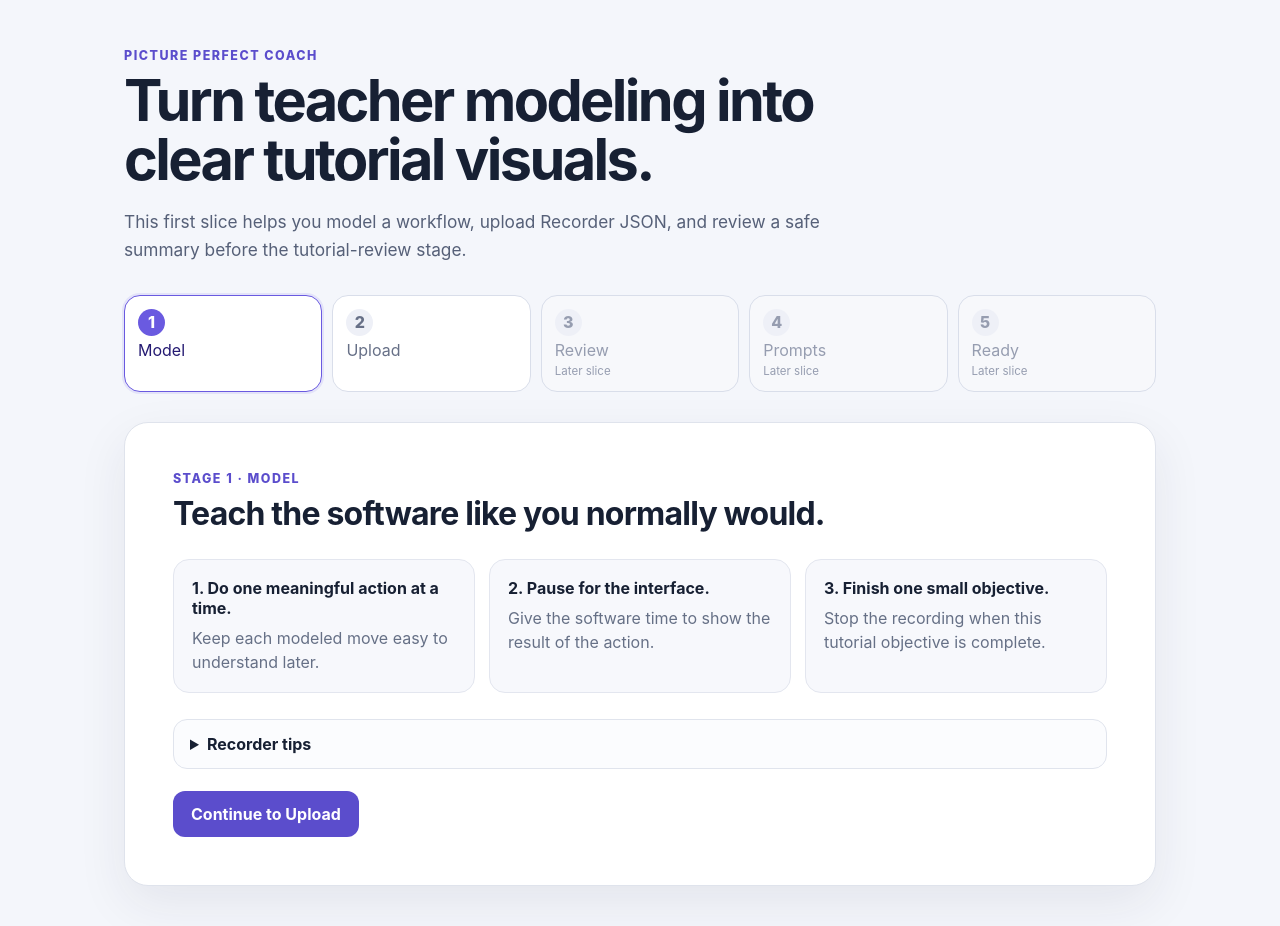
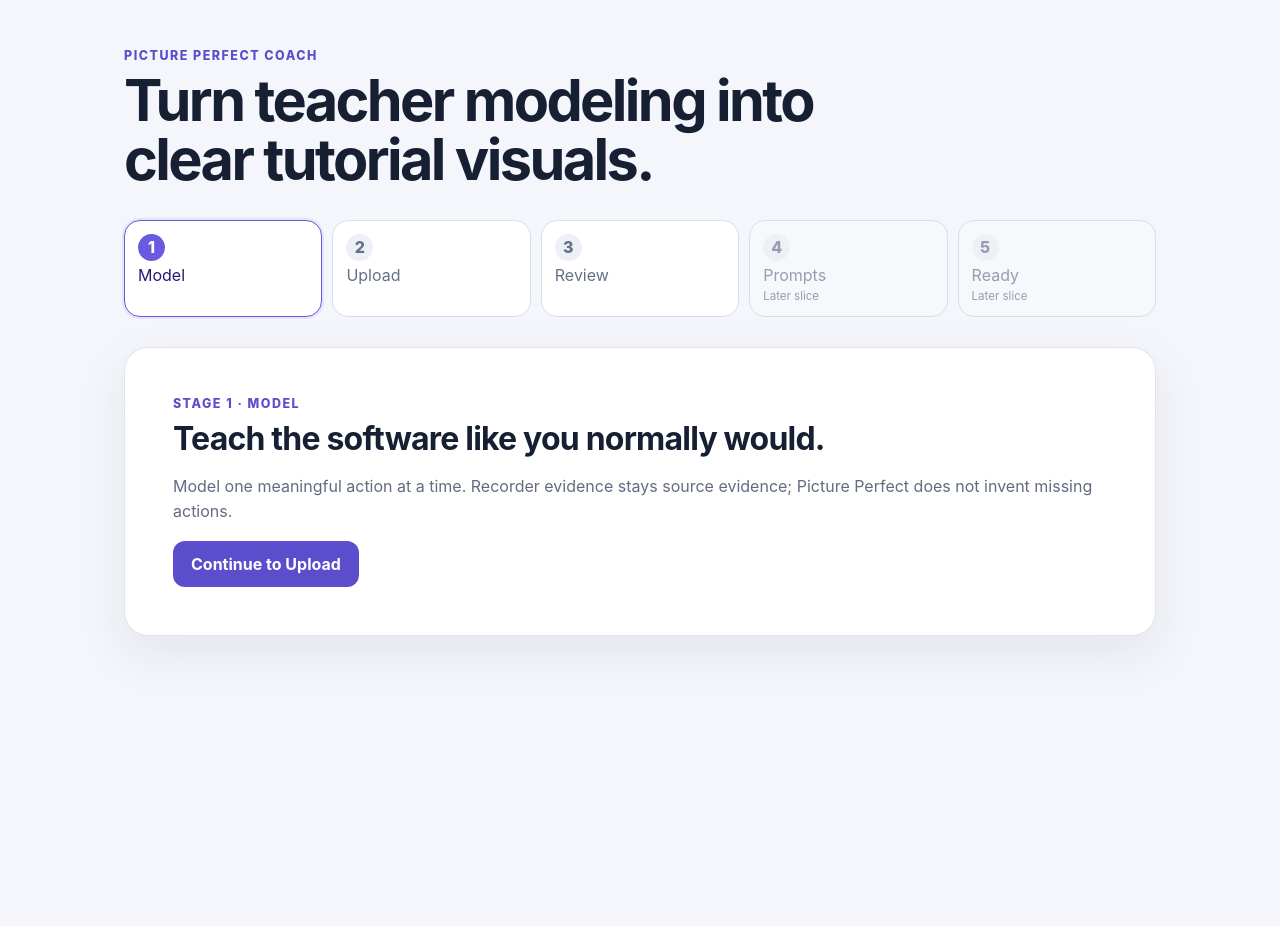
Before and after one commit to Blummer92/agent-os, a React (Vite) app in the folder 08_Tooling/instructional-materials-coach/picture-perfect-coach/: page / in a window 1280 px wide. Shown: the top 926 px of the page. After the commit the page ends 800 px from the top, so only its background shows below. Built offline with nearby package versions, Linux system fonts and the light colour scheme.

Commit message:
#1259 implement review and provenance UX

```diff
--- a/08_Tooling/instructional-materials-coach/picture-perfect-coach/src/App.tsx
+++ b/08_Tooling/instructional-materials-coach/picture-perfect-coach/src/App.tsx
@@ -1,240 +1,88 @@
 import { useRef, useState } from 'react';
 import { useMachine } from '@xstate/react';
 import { evidenceStatusLabel, validateUploadText } from './evidence';
-import type { SafeTechnicalDetails, UploadSummary } from './types';
+import { deriveReviewedTutorial, needsAttention } from './review';
+import type { ReviewChoice, ReviewDecision, SafeTechnicalDetails, UploadEvidenceProjection, UploadSummary } from './types';
 import { picturePerfectMachine } from './workflowMachine';
 
 const STAGES = ['Model', 'Upload', 'Review', 'Prompts', 'Ready'] as const;
-
-type UploadEvidence = {
-  summary: UploadSummary;
-  technical: SafeTechnicalDetails;
-};
+type UploadEvidence = { summary: UploadSummary; technical: SafeTechnicalDetails; evidence: UploadEvidenceProjection };
 
 function StageIndicator({ state }: { state: string }) {
-  const activeStage = state === 'model_guidance' ? 0 : 1;
-  return (
-    <nav className="stage-nav" aria-label="Picture Perfect stages">
-      <ol>
-        {STAGES.map((label, index) => {
-          const isImplemented = index < 2;
-          const isCurrent = index === activeStage;
-          return (
-            <li
-              key={label}
-              className={isCurrent ? 'stage current' : 'stage'}
-              aria-current={isCurrent ? 'step' : undefined}
-              aria-disabled={!isImplemented ? 'true' : undefined}
-            >
-              <span className="stage-number">{index + 1}</span>
-              <span>{label}</span>
-              {!isImplemented && <span className="stage-note">Later slice</span>}
-            </li>
-          );
-        })}
-      </ol>
-    </nav>
-  );
+  const activeStage = state === 'model_guidance' ? 0 : state.includes('upload') || state === 'awaiting_upload' ? 1 : 2;
+  return <nav className="stage-nav" aria-label="Picture Perfect stages"><ol>{STAGES.map((label, index) => {
+    const implemented = index < 3;
+    const current = index === activeStage;
+    return <li key={label} className={current ? 'stage current' : 'stage'} aria-current={current ? 'step' : undefined} aria-disabled={!implemented ? 'true' : undefined}>
+      <span className="stage-number">{index + 1}</span><span>{label}</span>{!implemented && <span className="stage-note">Later slice</span>}
+    </li>;
+  })}</ol></nav>;
 }
 
 function TechnicalDetails({ technical }: { technical: SafeTechnicalDetails }) {
-  return (
-    <details className="technical-details">
-      <summary>View technical details</summary>
-      <dl className="technical-grid">
-        <div>
-          <dt>Recording ID</dt>
-          <dd>{technical.recordingId}</dd>
-        </div>
-        <div>
-          <dt>Fingerprint</dt>
-          <dd className="mono">{technical.recordingSha256}</dd>
-        </div>
-        <div>
-          <dt>RJ3 conformance</dt>
-          <dd>{evidenceStatusLabel(technical.rj3State)}</dd>
-        </div>
-        <div>
-          <dt>RJ4 replay equivalence</dt>
-          <dd>{evidenceStatusLabel(technical.rj4State)}</dd>
-        </div>
-      </dl>
-      <div className="action-evidence">
-        <h3>Bounded action provenance</h3>
-        <ul>
-          {technical.actions.map((action) => (
-            <li key={action.semanticActionId}>
-              <span className="mono">{action.semanticActionId}</span>
-              {' · '}
-              {action.actionKind}
-              {' · source steps '}
-              {action.sourceIndexes.join(', ')}
-              {action.fragile ? ' · fragile evidence' : ''}
-              {action.recovery ? ' · recovery evidence' : ''}
-            </li>
-          ))}
-        </ul>
+  return <details className="technical-details"><summary>View technical details</summary><dl className="technical-grid">
+    <div><dt>Recording ID</dt><dd>{technical.recordingId}</dd></div><div><dt>Fingerprint</dt><dd className="mono">{technical.recordingSha256}</dd></div>
+    <div><dt>RJ3 conformance</dt><dd>{evidenceStatusLabel(technical.rj3State)}</dd></div><div><dt>RJ4 replay equivalence</dt><dd>{evidenceStatusLabel(technical.rj4State)}</dd></div>
+  </dl></details>;
+}
+
+function ReviewWorkspace({ evidence, decisions, decide, approve }: {
+  evidence: UploadEvidenceProjection; decisions: ReviewDecision[]; decide: (id: string, choice: ReviewChoice) => void; approve: () => void;
+}) {
+  const decisionMap = new Map(decisions.map((decision) => [decision.step_id, decision.choice]));
+  const attention = evidence.modeling_steps.filter(needsAttention).length;
+  const clear = evidence.modeling_steps.length - attention;
+  const result = deriveReviewedTutorial(evidence, decisions);
+  return <div className="panel">
+    <p className="step-kicker">Stage 3 · Review</p><h2>Review the instructional steps.</h2>
+    <p><strong>{clear} steps look clear</strong> · <strong>{attention} things need your attention</strong></p>
+    <p className="boundary-note">Technical evidence can explain a suggestion, but only your explicit review decision approves instructional meaning.</p>
+    <div aria-label="Review steps">{evidence.modeling_steps.map((step, index) => <article className="review-card" key={step.step_id}>
+      <p className="step-kicker">Step {step.sequence}{needsAttention(step) ? ' · Needs attention' : ''}</p>
+      <h3>{step.title ?? `Modeled step ${step.sequence}`}</h3>
+      <p><strong>What you did:</strong> {step.student_action ?? 'No student action supplied.'}</p>
+      <p><strong>Students need to notice:</strong> {step.notice ?? 'No noticing statement supplied.'}</p>
+      <p><strong>Review status:</strong> {decisionMap.get(step.step_id) ?? 'Undecided'}</p>
+      <div className="review-actions">
+        <button className="primary" onClick={() => decide(step.step_id, 'keep')}>Keep &amp; Continue</button>
+        <button className="secondary" disabled={index === 0} onClick={() => decide(step.step_id, 'combine-with-previous')}>Combine with Previous</button>
+        <button className="secondary" onClick={() => decide(step.step_id, 'not-instructional')}>Not Instructional</button>
       </div>
-    </details>
-  );
+      <details><summary>View source details</summary><p className="mono">{step.step_id}</p><p>Semantic actions: {step.semantic_action_ids.join(', ')}</p><p>Source steps: {step.source.source_indexes.join(', ')}</p><p>RJ3: {evidenceStatusLabel(step.source.rj3_state)} · RJ4: {evidenceStatusLabel(step.source.rj4_state)}</p></details>
+    </article>)}</div>
+    {!result.ok && <p role="status">Approval blocked: {result.reason}</p>}
+    <button className="primary" disabled={!result.ok} onClick={approve}>Approve Tutorial</button>
+  </div>;
 }
 
 export function App() {
   const [state, send] = useMachine(picturePerfectMachine);
   const fileInputRef = useRef<HTMLInputElement>(null);
   const [uploadEvidence, setUploadEvidence] = useState<UploadEvidence | null>(null);
+  const [decisions, setDecisions] = useState<ReviewDecision[]>([]);
+  const [approvedCount, setApprovedCount] = useState(0);
   const [errorMessage, setErrorMessage] = useState<string | null>(null);
-
   const processFile = async (file: File | undefined) => {
-    if (!file) return;
-    send({ type: 'UPLOAD_SELECTED' });
-    setErrorMessage(null);
-    setUploadEvidence(null);
+    if (!file) return; send({ type: 'UPLOAD_SELECTED' }); setErrorMessage(null); setUploadEvidence(null); setDecisions([]);
     const result = validateUploadText(await file.text());
-    if (result.ok) {
-      setUploadEvidence({ summary: result.summary, technical: result.technical });
-      send({ type: 'UPLOAD_VALID' });
-    } else {
-      setErrorMessage(result.message);
-      send({ type: 'UPLOAD_REJECTED' });
-    }
+    if (result.ok) { setUploadEvidence({ summary: result.summary, technical: result.technical, evidence: result.evidence }); send({ type: 'UPLOAD_VALID' }); }
+    else { setErrorMessage(result.message); send({ type: 'UPLOAD_REJECTED' }); }
   };
-
+  const decide = (stepId: string, choice: ReviewChoice) => setDecisions((current) => [...current.filter((item) => item.step_id !== stepId), { step_id: stepId, choice }]);
+  const approve = () => {
+    if (!uploadEvidence) return; const result = deriveReviewedTutorial(uploadEvidence.evidence, decisions); if (!result.ok) return;
+    setApprovedCount(result.tutorial.retained_steps.length); send({ type: 'APPROVE_TUTORIAL' });
+  };
   const stateValue = String(state.value);
-
-  return (
-    <main className="app-shell">
-      <header className="hero">
-        <p className="eyebrow">Picture Perfect Coach</p>
-        <h1>Turn teacher modeling into clear tutorial visuals.</h1>
-        <p className="hero-copy">
-          This first slice helps you model a workflow, upload Recorder JSON, and review a safe summary before the tutorial-review stage.
-        </p>
-      </header>
-
-      <StageIndicator state={stateValue} />
-
-      <section className="workspace" aria-live="polite">
-        {state.matches('model_guidance') && (
-          <div className="panel">
-            <p className="step-kicker">Stage 1 · Model</p>
-            <h2>Teach the software like you normally would.</h2>
-            <div className="guidance-grid">
-              <article>
-                <strong>1. Do one meaningful action at a time.</strong>
-                <p>Keep each modeled move easy to understand later.</p>
-              </article>
-              <article>
-                <strong>2. Pause for the interface.</strong>
-                <p>Give the software time to show the result of the action.</p>
-              </article>
-              <article>
-                <strong>3. Finish one small objective.</strong>
-                <p>Stop the recording when this tutorial objective is complete.</p>
-              </article>
-            </div>
-            <details className="recorder-tips">
-              <summary>Recorder tips</summary>
-              <ul>
-                <li>Use a stable desktop viewport and normal zoom.</li>
-                <li>Keep incidental support or browser actions out of the modeled objective.</li>
-                <li>Recorder evidence is source evidence; Picture Perfect does not invent missing actions.</li>
-              </ul>
-            </details>
-            <button className="primary" onClick={() => send({ type: 'CONTINUE_TO_UPLOAD' })}>
-              Continue to Upload
-            </button>
-          </div>
-        )}
-
-        {state.matches('awaiting_upload') && (
-          <div className="panel">
-            <p className="step-kicker">Stage 2 · Upload</p>
-            <h2>Upload your Recorder JSON.</h2>
-            <p>Picture Perfect will show only bounded, teacher-friendly evidence in this offline slice.</p>
-            <input
-              ref={fileInputRef}
-              className="visually-hidden"
-              type="file"
-              accept="application/json,.json"
-              aria-label="Choose Recorder JSON"
-              onChange={(event) => void processFile(event.target.files?.[0])}
-            />
-            <div
-              className="drop-zone"
-              role="button"
-              tabIndex={0}
-              onClick={() => fileInputRef.current?.click()}
-              onKeyDown={(event) => {
-                if (event.key === 'Enter' || event.key === ' ') {
-                  event.preventDefault();
-                  fileInputRef.current?.click();
-                }
-              }}
-              onDragOver={(event) => event.preventDefault()}
-              onDrop={(event) => {
-                event.preventDefault();
-                void processFile(event.dataTransfer.files?.[0]);
-              }}
-            >
-              <strong>Drop your Recorder JSON here</strong>
-              <span>or choose recording.json</span>
-            </div>
-            <button className="secondary" onClick={() => fileInputRef.current?.click()}>
-              Choose recording.json
-            </button>
-          </div>
-        )}
-
-        {state.matches('validating_upload') && (
-          <div className="panel status-panel" role="status">
-            <p className="step-kicker">Stage 2 · Upload</p>
-            <h2>Checking the recording…</h2>
-            <p>No external service is contacted.</p>
-          </div>
-        )}
-
-        {state.matches('upload_invalid') && (
-          <div className="panel status-panel" role="alert">
-            <p className="step-kicker">Stage 2 · Upload</p>
-            <h2>Picture Perfect stopped safely.</h2>
-            <p>{errorMessage}</p>
-            <button className="primary" onClick={() => send({ type: 'RETRY_UPLOAD' })}>
-              Choose another file
-            </button>
-          </div>
-        )}
-
-        {state.matches('upload_valid') && uploadEvidence && (
-          <div className="panel">
-            <p className="step-kicker">Stage 2 · Upload</p>
-            <h2>Recording loaded</h2>
-            <div className="summary-grid" aria-label="Recording summary">
-              <article><strong>{uploadEvidence.summary.actionsFound}</strong><span>actions found</span></article>
-              <article><strong>{uploadEvidence.summary.instructionalCandidates}</strong><span>instructional candidates</span></article>
-              <article><strong>{uploadEvidence.summary.likelyNoiseRecovery}</strong><span>likely noise/recovery</span></article>
-              <article><strong>{uploadEvidence.summary.needsReview}</strong><span>needs your review</span></article>
-            </div>
-            <p className="boundary-note">
-              RJ3 conformance and RJ4 replay equivalence remain separate evidence. Pending does not mean proven.
-            </p>
-            <TechnicalDetails technical={uploadEvidence.technical} />
-            <button className="primary" onClick={() => send({ type: 'CONTINUE_TO_REVIEW' })}>
-              Continue to Review boundary
-            </button>
-          </div>
-        )}
-
-        {state.matches('ready_for_review') && (
-          <div className="panel status-panel">
-            <p className="step-kicker">Review boundary</p>
-            <h2>Ready for the Review slice.</h2>
-            <p>
-              The upload evidence is ready to hand to PPUX-B. Keep, Combine, and Not Instructional decisions are intentionally not implemented here.
-            </p>
-          </div>
-        )}
-      </section>
-    </main>
-  );
+  return <main className="app-shell"><header className="hero"><p className="eyebrow">Picture Perfect Coach</p><h1>Turn teacher modeling into clear tutorial visuals.</h1></header>
+    <StageIndicator state={stateValue}/><section className="workspace" aria-live="polite">
+      {state.matches('model_guidance') && <div className="panel"><p className="step-kicker">Stage 1 · Model</p><h2>Teach the software like you normally would.</h2><p>Model one meaningful action at a time. Recorder evidence stays source evidence; Picture Perfect does not invent missing actions.</p><button className="primary" onClick={() => send({ type: 'CONTINUE_TO_UPLOAD' })}>Continue to Upload</button></div>}
+      {state.matches('awaiting_upload') && <div className="panel"><p className="step-kicker">Stage 2 · Upload</p><h2>Upload your Recorder JSON.</h2><input ref={fileInputRef} className="visually-hidden" type="file" accept="application/json,.json" aria-label="Choose Recorder JSON" onChange={(event) => void processFile(event.target.files?.[0])}/><button className="primary" onClick={() => fileInputRef.current?.click()}>Choose recording.json</button></div>}
+      {state.matches('validating_upload') && <div className="panel" role="status"><h2>Checking the recording…</h2></div>}
+      {state.matches('upload_invalid') && <div className="panel" role="alert"><h2>Picture Perfect stopped safely.</h2><p>{errorMessage}</p><button className="primary" onClick={() => send({ type: 'RETRY_UPLOAD' })}>Choose another file</button></div>}
+      {state.matches('upload_valid') && uploadEvidence && <div className="panel"><p className="step-kicker">Stage 2 · Upload</p><h2>Recording loaded</h2><div className="summary-grid" aria-label="Recording summary"><article><strong>{uploadEvidence.summary.actionsFound}</strong><span>actions found</span></article><article><strong>{uploadEvidence.summary.instructionalCandidates}</strong><span>instructional candidates</span></article><article><strong>{uploadEvidence.summary.likelyNoiseRecovery}</strong><span>likely noise/recovery</span></article><article><strong>{uploadEvidence.summary.needsReview}</strong><span>needs your review</span></article></div><TechnicalDetails technical={uploadEvidence.technical}/><button className="primary" onClick={() => send({ type: 'CONTINUE_TO_REVIEW' })}>Continue to Review</button></div>}
+      {state.matches('ready_for_review') && uploadEvidence && <div className="panel"><p className="step-kicker">Stage 3 · Review</p><h2>Ready to review the tutorial.</h2><button className="primary" onClick={() => send({ type: 'START_REVIEW' })}>Start Review</button></div>}
+      {(state.matches('reviewing_steps') || state.matches('review_attention_required')) && uploadEvidence && <ReviewWorkspace evidence={uploadEvidence.evidence} decisions={decisions} decide={decide} approve={approve}/>}
+      {state.matches('tutorial_approved') && <div className="panel"><p className="step-kicker">Stage 4 boundary · Prompts</p><h2>Tutorial review approved.</h2><p>{approvedCount} reviewed instructional steps are ready for the Prompts slice. No prompts or images were generated here.</p></div>}
+    </section></main>;
 }
```
